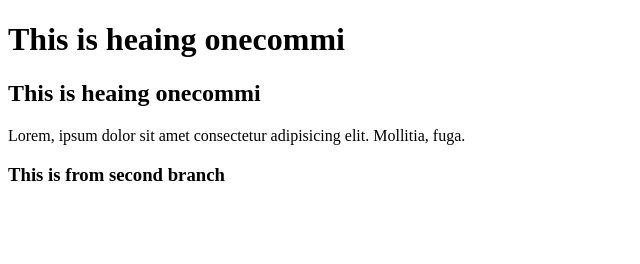
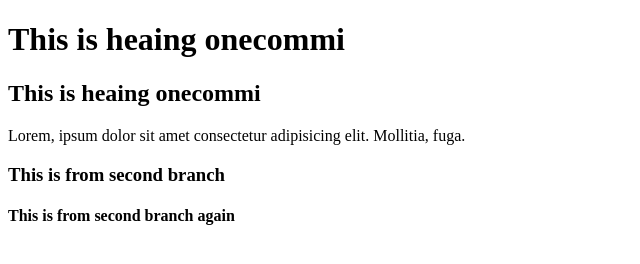
Before and after one commit to iftekhar-rahman/my-first-website, a plain HTML site: page index.html in a window 1280 px wide. Shown: the whole page, without its empty margins (0-640 px from the left). Drawn offline with Linux system fonts and the light colour scheme.

Commit message:
heading in second branch

```diff
--- a/index.html
+++ b/index.html
@@ -11,5 +11,6 @@
     <p>Lorem, ipsum dolor sit amet consectetur adipisicing elit. Mollitia, fuga.</p>
 
     <h3>This is from second branch</h3>
+    <h4>This is from second branch again</h4>
 </body>
 </html>
```
